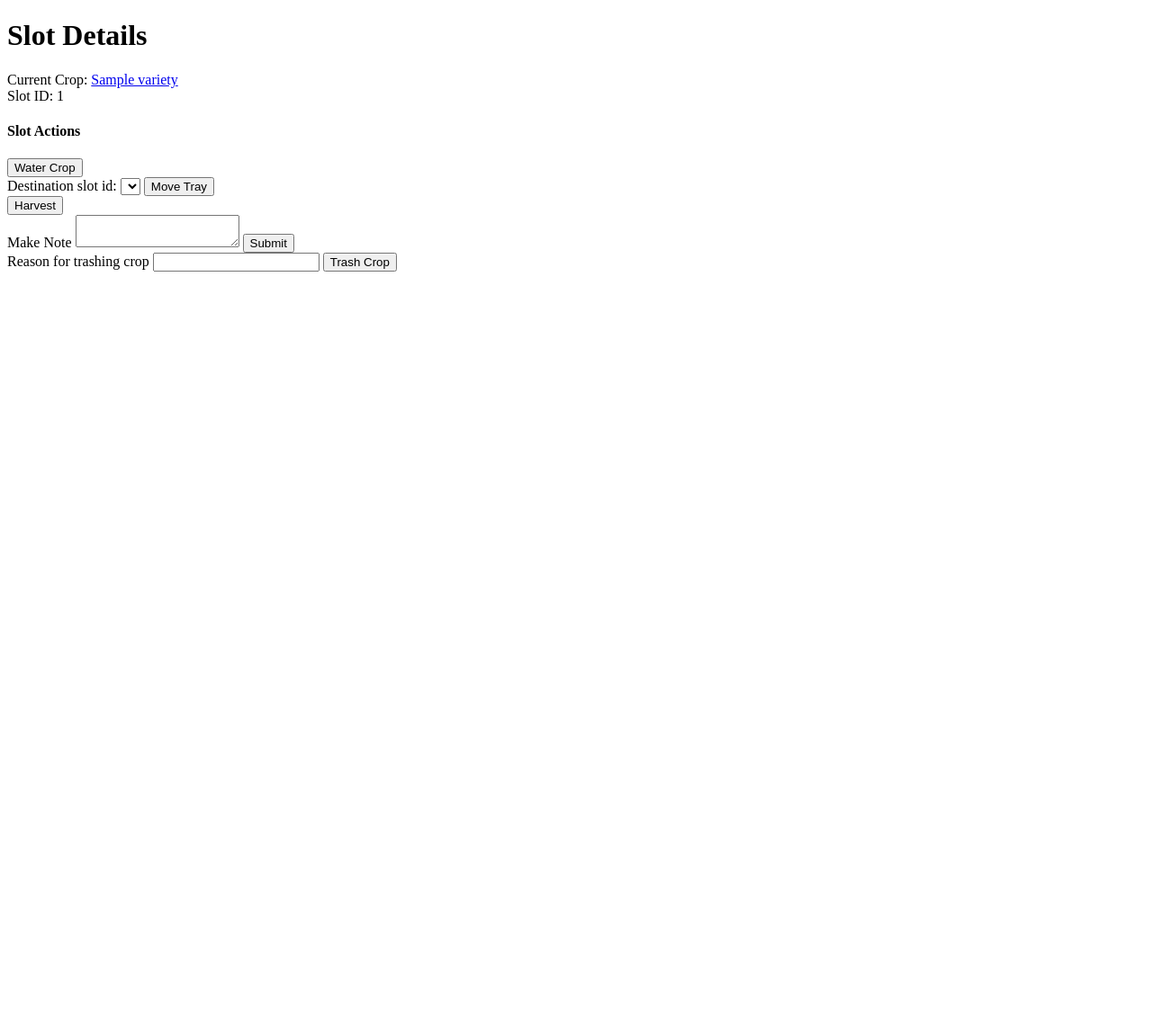
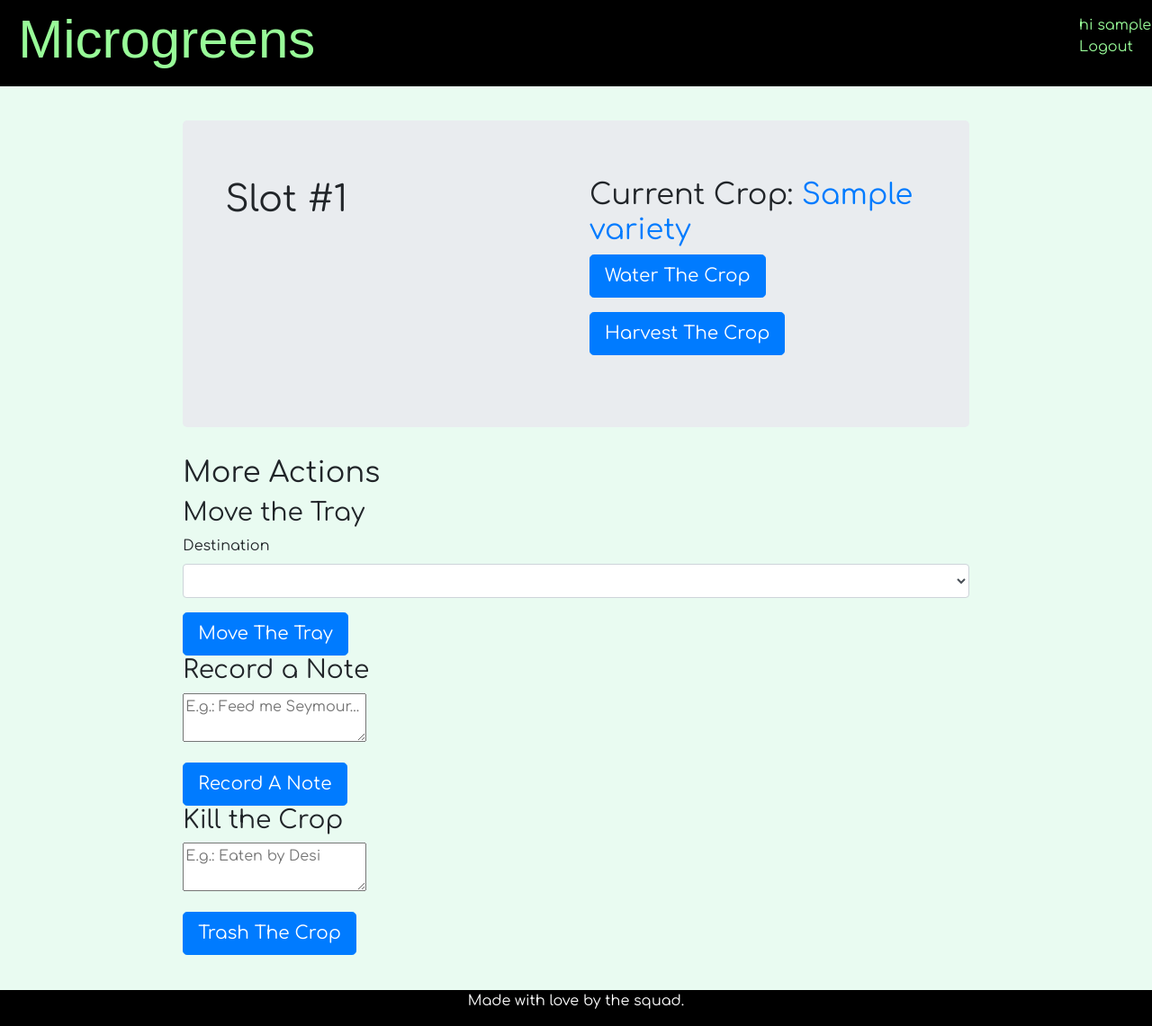
Before and after one commit to Sri-V/grow-app-project, a Django app: page /slot/1/ in a window 1280 px wide. Shown: the whole page at 90% size. Before the commit the page ends 302 px from the top, so only its background shows below. Run offline with Django 3.2, Linux system fonts and the light colour scheme; a user stored in the database is signed in; tables that the repository leaves empty hold one stand-in row (values such as "Sample post"); lists and menus that the app fills with data are empty; some libraries are stand-ins or nearby versions; some web fonts are replaced.

Commit message:
Made it 90% of the way there on styling the slot detail page.

```diff
--- a/grow_app/inventory/templates/inventory/slot_details.html
+++ b/grow_app/inventory/templates/inventory/slot_details.html
@@ -1,57 +1,91 @@
-<!DOCTYPE html>
-<html lang="en">
-<head>
-    <meta charset="UTF-8">
-    <title>Slot Details</title>
-</head>
-<body>
-    <h1>Slot Details</h1>
-    {% if current_crop is not none %}
+{% extends 'base.html' %}
+
+{% block title %}Slot Details{% endblock %}
+
+{% block content %}
+    <div class="col-10 col-lg-8">
+        <div class="row d-flex justify-content-start jumbotron">
+            <div class="col-12 col-md-6">
+                <h1 id="slot-id">Slot #{{ slot_id }}</h1>
+            </div>
+            <div class="col-12 col-md-6">
                 <div id="current-crop-type">
-        Current Crop: <a href="/crop/{{ current_crop.id }}/" id="link-crop-details"> {{ current_crop.variety.name }}</a>
+                    <h2>Current Crop:
+                    {% if current_crop %}
+                        <a href="/crop/{{ current_crop.id }}/" id="link-crop-details"> {{ current_crop.variety.name }}</a>
+                    {% else %}
+                        None
+                    {% endif %}</h2>
                 </div>
-    <div id="slot-id">
-        Slot ID: {{ slot_id }}
-    </div>
-    <h4>Slot Actions</h4>
+
+                {% if current_crop %}
                 <form id="form-water-crop" action="/slot/{{ slot_id }}/action/water" method="post">
                     {% csrf_token %}
-        <input type="submit" value="Water Crop" name="record-watered-crop" id="form-record-watered-crop-submit" />
+                    <div class="form-group">
+                        <input type="submit" value="Water The Crop" name="record-watered-crop"
+                               class="btn btn-primary btn-lg" id="form-record-watered-crop-submit"/>
+                    </div>
                 </form>
 
-    <form action="/slot/{{ slot_id }}/action/move_tray" method="post">
+                <form id="form-harvest-crop" action="/slot/{{ slot_id }}/action/harvest" method="post">
                     {% csrf_token %}
-        Destination slot id:
-        <select id="form-slot-destination-id" name="slot-destination-id">
+                    <div class="form-group">
+                        <input id="form-harvest-tray-submit" type="submit" value="Harvest The Crop"
+                               class="btn btn-primary btn-lg"/>
+                    </div>
+                </form>
+                {% endif %}
+
+            </div>
+        </div>
+
+        <div class="row d-flex flex-column">
+            {% if current_crop %}
+                <h2>More Actions</h2>
+
+                <h3>Move the Tray</h3>
+                <form action="/slot/{{ slot_id }}/action/move_tray" method="post" id="form-move-tray">
+                    {% csrf_token %}
+
+                    <div class="form-group">
+                        <label for="form-move-tray-destination-id">Destination</label>
+                        <select id="form-move-tray-destination-id" name="slot-destination-id" class="form-control">
                             {% for slot in open_slots %}
                                 <option>{{ slot.id }}</option>
                             {% endfor %}
                         </select>
-        <input id="form-move-tray-submit" value="Move Tray" type="submit">
+                    </div>
+
+                    <input id="form-move-tray-submit" value="Move The Tray" type="submit"
+                           class="btn btn-primary btn-lg">
                 </form>
 
-    <form id="form-harvest-crop" action="/slot/{{ slot_id }}/action/harvest" method="post">
+                <h3>Record a Note</h3>
+                <form action="/slot/{{ slot_id }}/action/note" id="form-record-note" method="post">
                     {% csrf_token %}
-        <input id="form-harvest-tray-submit" type="submit" value="Harvest"/>
+                    <div class="form-group">
+                        <textarea name="note" id="form-record-note-text" form="form-record-note"
+                                  placeholder="E.g.: Feed me Seymour..."></textarea>
+                    </div>
+                    <input type="submit" id="form-record-note-submit" value="Record A Note"
+                           class="btn btn-primary btn-lg"/>
                 </form>
 
-    <form action="/slot/{{ slot_id }}/action/note" id="form-record-note" method="post">
+                <h3>Kill the Crop</h3>
+                <form action="/slot/{{ slot_id }}/action/trash" method="post" id="form-record-dead-crop">
                     {% csrf_token %}
-        <label for="form-record-note-text">Make Note</label>
-        <textarea name="note" id="form-record-note-text" form="form-record-note"></textarea>
-        <input type="submit" id="form-record-note-submit"/>
-    </form>
 
-    <form action="/slot/{{ slot_id }}/action/trash" method="post">
-        {% csrf_token %}
-        Reason for trashing crop <input type="text" name="reason-for-trash-text" id="form-record-dead-crop-text" />
-        <input type="submit" value="Trash Crop" id="form-record-dead-crop-submit" />
+                    <div class="form-group">
+                        <textarea name="reason-for-trash-text" id="form-record-dead-crop-reason"
+                                  form="form-record-dead-crop" placeholder="E.g.: Eaten by Desi"></textarea>
+                    </div>
+                    <input type="submit" value="Trash The Crop" id="form-record-dead-crop-submit"
+                           class="btn btn-primary btn-lg"/>
                 </form>
 
             {% else %}
-    <div id="empty-slot">
-        This slot is empty
+                <p>Would you like to <a id="link-new-crop" href="{% url 'create_crop' %}">place a new crop</a> here?</p>
+            {% endif %}
         </div>
-    {% endif %}
-</body>
-</html>
+    </div>
+{% endblock %}
--- a/grow_app/templates/base.html
+++ b/grow_app/templates/base.html
@@ -28,7 +28,7 @@
 <body>
 <div class="top-level-container container-fluid d-flex flex-column justify-content-between">
 
-    <nav class="navbar">
+    <nav class="navbar row d-flex">
         {% block navbar %}
             <h1 class="big-header">
                 <a href="{% url "home" %}">Microgreens</a>
```
Lines whose indentation alone changed are shown as unchanged.
